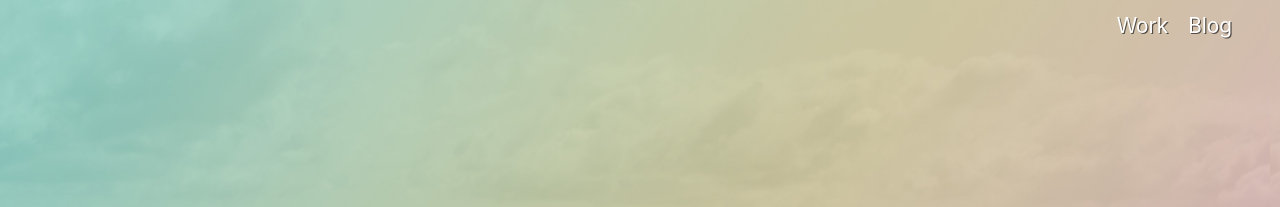
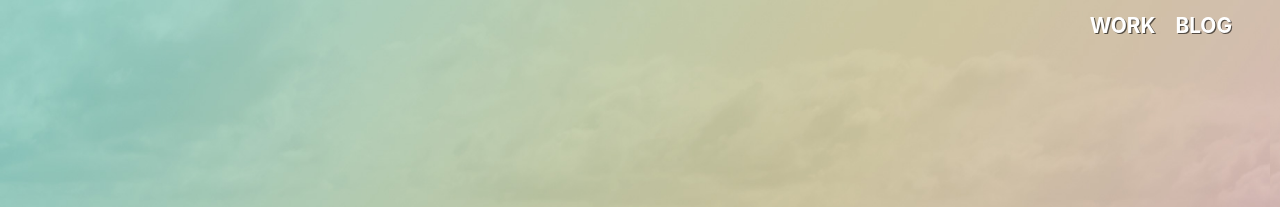
Before and after one commit to goodwin72/jaredrgoodwin.com, a Jekyll site: the page built from index.html, in a window 1280 px wide. Shown: the top 207 px of the page. Built offline with Jekyll 4.4.1, drawn with Linux system fonts in a browser that asks for light colours.

Commit message:
Nav links now bold and uppercase

```diff
--- a/_sass/minima/_layout.scss
+++ b/_sass/minima/_layout.scss
@@ -40,6 +40,8 @@
 		color: $text-color;
 		line-height: $base-line-height;
 		font-size: 1.3em;
+        font-weight: 700;
+        text-transform: uppercase;
 
     	// Gaps between nav items, but not on the last one
     	&:not(:last-child) {
```
